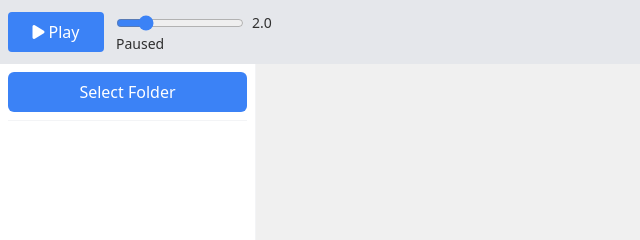
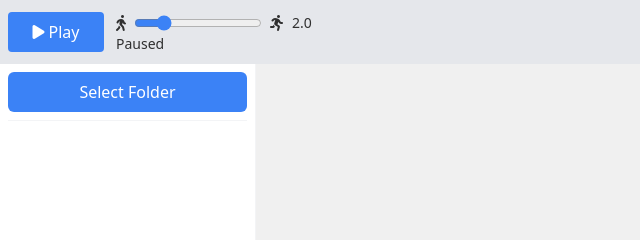
Before and after one commit to AntonioMolteni/auto-pdf-scroller, an Electron app: page index.html in a window 1400 px wide. Shown: the top 240 px of the page, 0-640 px from the left. Drawn offline with nearby package versions, Linux system fonts and the light colour scheme; no server answers.

Commit message:
add icons to indicate speed on slider

```diff
--- a/index.html
+++ b/index.html
@@ -51,8 +51,10 @@
 
 		<div class="flex-1 flex flex-col justify-center gap-1">
 			<div class="flex items-center gap-2 w-full">
+				<i class="fa-solid fa-person-walking text-muted dark:text-mutedDark text-s"></i>
 				<input tabindex="3" id="speed" type="range" min="0.5" max="8" value="2" step="0.1"
 					class="h-2 w-full md:w-32 accent-primary">
+				<i class="fa-solid fa-person-running text-muted dark:text-mutedDark text-s"></i>
 				<span id="speedValue" class="text-muted dark:text-mutedDark text-sm">2.0</span>
 			</div>
 			<span id="status" class="text-muted dark:text-mutedDark text-sm leading-none">Paused</span>
```
